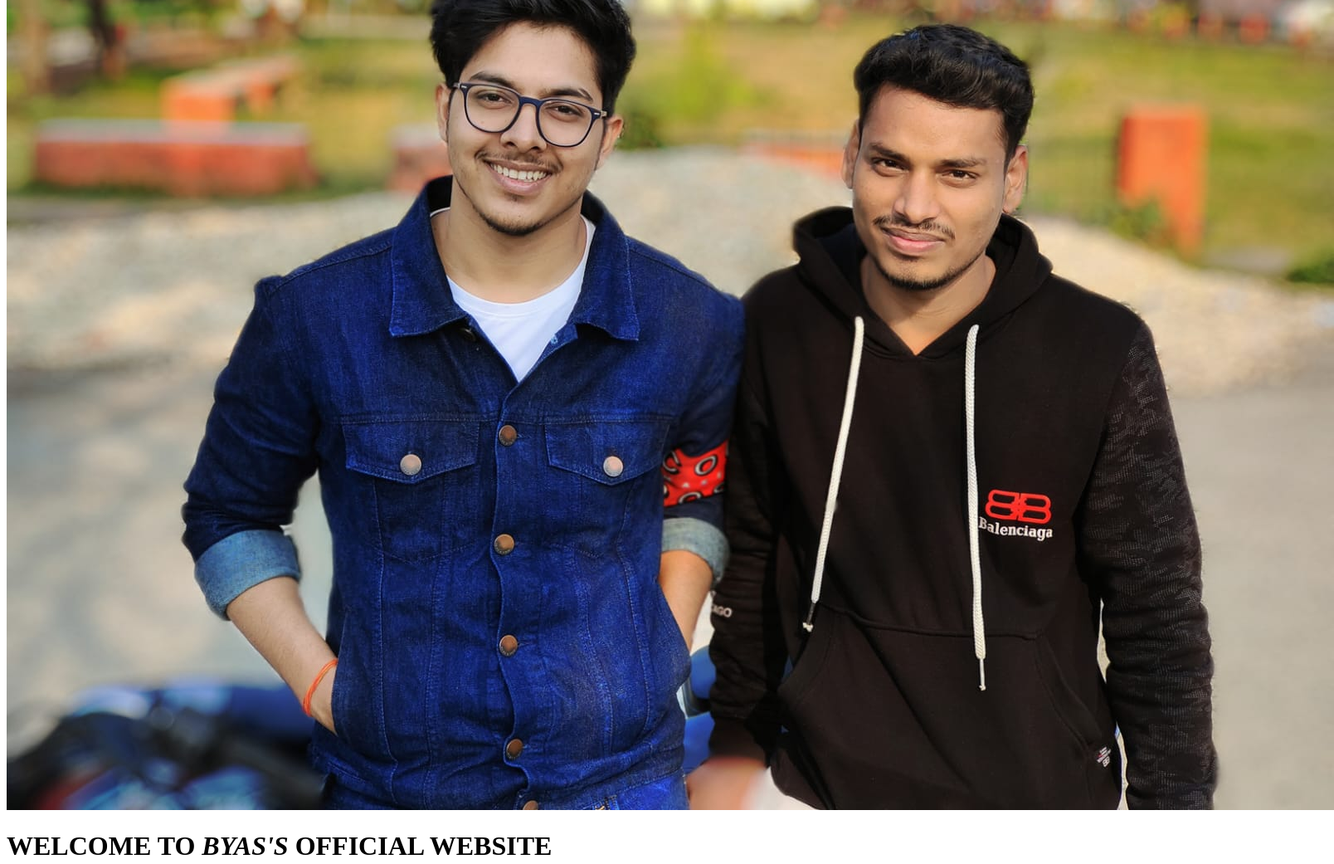
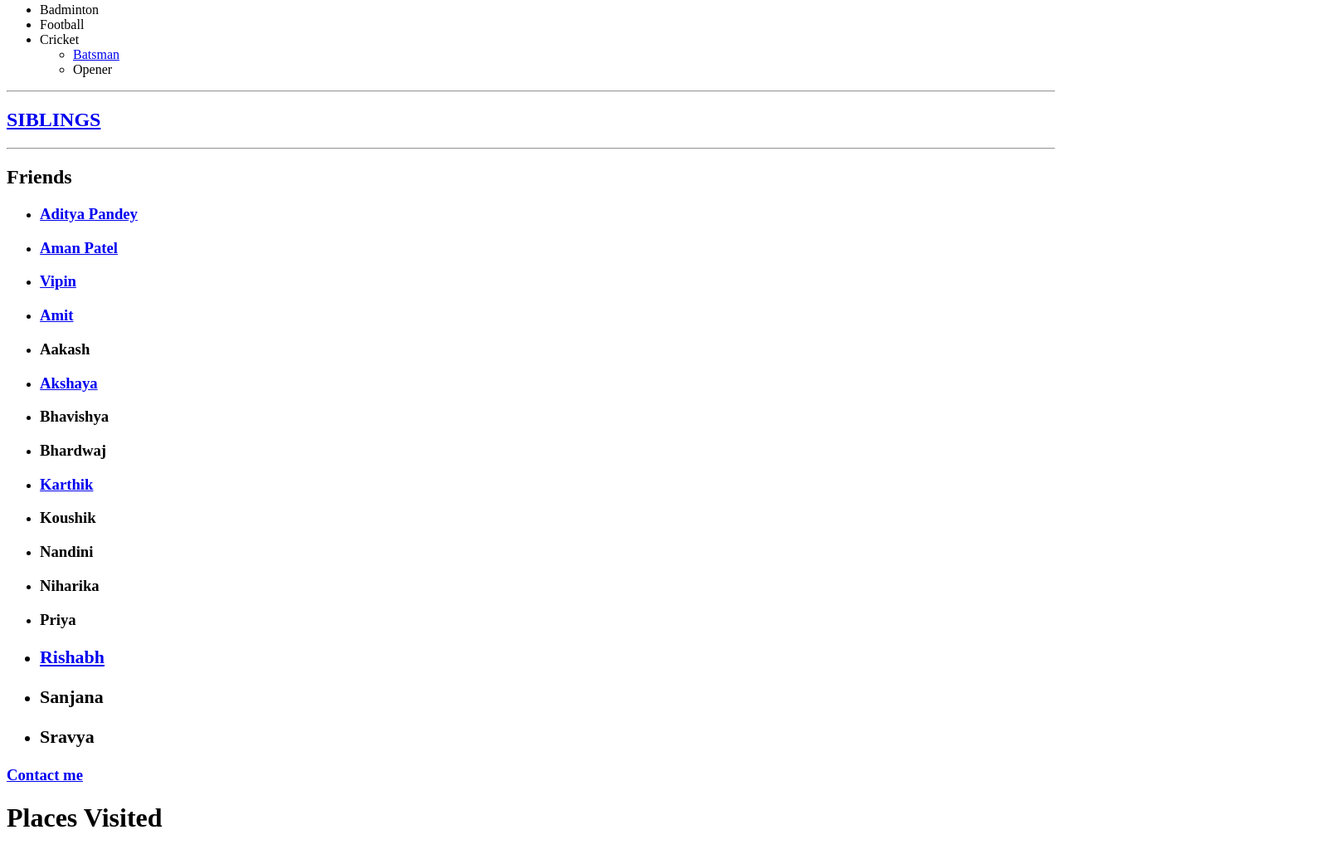
Before and after one commit to demoslayer/cv, a plain HTML site: page index.html in a window 1280 px wide. Shown: the part 232-1273 px from the top of the page at 83% size, 1608 px wide, since content can reach past the window. Drawn offline with Linux system fonts and the light colour scheme.

Commit message:
Update index.html

```diff
--- a/index.html
+++ b/index.html
@@ -14,7 +14,7 @@
           <hr size="100" color="darkgreen">  -->
 
                 </center>
-                <img src="happy.jpeg" alt="Happys profile picture">
+                <img src="bya.jpeg" alt="Happys profile picture">
                 <h1>WELCOME TO <em>BYAS'S</em> OFFICIAL WEBSITE</h1>
                     <p>Started learning <strong>web</strong> development</p>
                 <p>This is my demo page and hope i will do better </p>
@@ -22,6 +22,7 @@
                 <h3>MY HOBBIES</h3>
                 <ul>
                     <li>Badminton</li>
+                    <li>Football</li>
                     <li>Cricket
                     <ul>
                         <li><a href="https://images.news18.com/ibnlive/uploads/2022/02/rohit-sharma-bcci-1-16445483663x2.jpg?impolicy=website&width=510&height=356">Batsman</a></li>
@@ -35,19 +36,19 @@
                 <h2>Friends</h2>
                 <ul>
                     <li><h3><a href="aditya.jpg">Aditya Pandey</a></h3></li>
-                    <li><h3>Aman Patel</h3></li>
-                    <li><h3>Vipin</h3></li>
-                    <li><h3>Amit</h3></li>
+                    <li><h3><a href="aman.png">Aman Patel</a></h3></li>
+                    <li><h3><a href="vipin.png">Vipin</a></h3></li>
+                    <li><h3><a href="amit.jpeg">Amit</a></h3></li>
                     <li><h3>Aakash</h3></li>
-                    <li><h3>Akshaya</h3></li>
+                    <li><h3><a href="akshaya.jpg">Akshaya</a></h3></li>
                     <li><h3>Bhavishya</h3></li>
                     <li><h3>Bhardwaj</h3></li>
-                    <li><h3>Karthik</h3></li>
+                    <li><h3><a href="karthik.png">Karthik</a></h3></li>
                     <li><h3>Koushik</h3></li>
                     <li><h3>Nandini</h3></li>
                     <li><h3>Niharika</h3></li>
                     <li><h3>Priya</h3</li>
-                    <li><h3>Rishabh</h3></li>
+                    <li><h3><a href="rishabh.png">Rishabh</a></h3></li>
                     <li><h3>Sanjana</h3></li>
                     <li><h3>Sravya</h3></li>
                 </ul>
```
